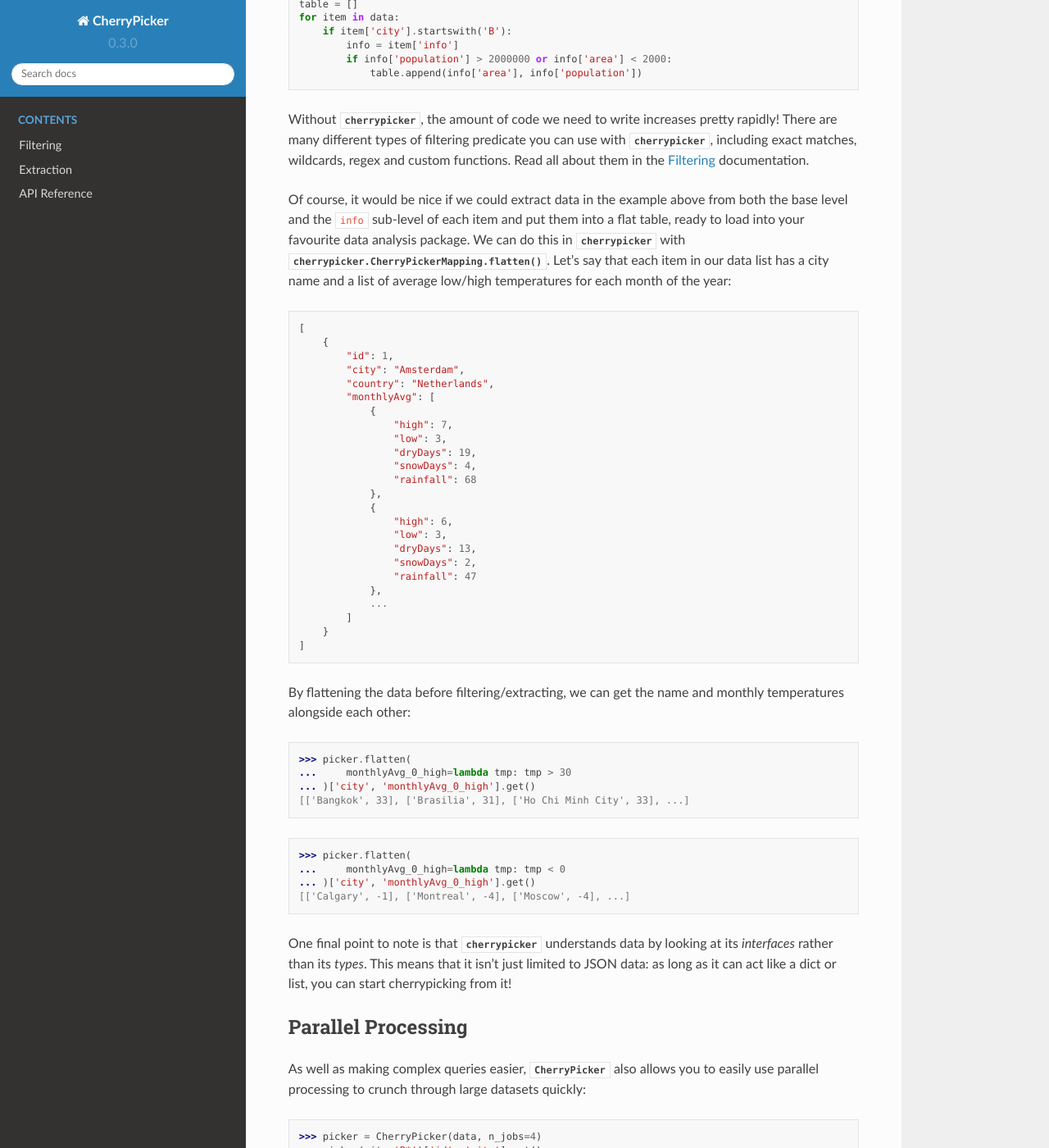
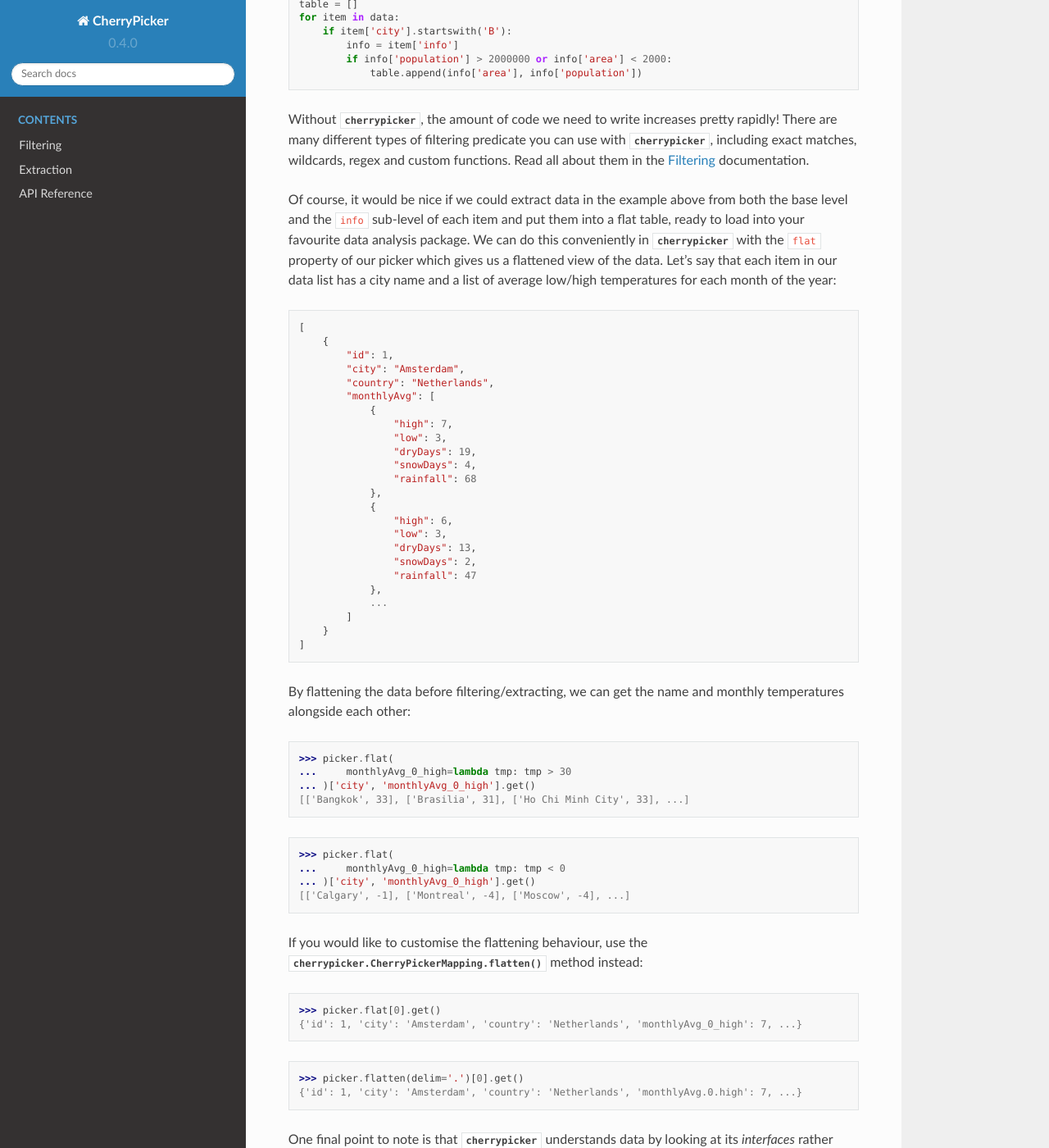
Before and after one commit to big-o/cherrypicker, a Sphinx documentation site: the page built from docs/source/index.rst, in a window 1280 px wide and 1400 px high, scrolled down 1460 px. Shown: the whole window at 82% size. Built offline with Sphinx 7.4.7 and the Read the Docs theme 2.0.0, drawn with Linux system fonts in a browser that asks for light colours; comment, search, counter and statistics services are not loaded.

Commit message:
flatten delimiter bug fix (GH-6)

```diff
--- a/cherrypicker/__about__.py
+++ b/cherrypicker/__about__.py
@@ -1,6 +1,6 @@
 __author__ = "big-o"
 __author_email__ = "big-o@users.noreply.github.com"
-__version__ = "0.3.0"
+__version__ = "0.4.0"
 __release__ = __version__
 __name__ = "cherrypicker"
 __title__ = "CherryPicker"
--- a/cherrypicker/__init__.py
+++ b/cherrypicker/__init__.py
@@ -1,3 +1,3 @@
-from .traversable import *
 from .leaf import *
 from .picker import *
+from .traversable import *
--- a/docs/source/conf.py
+++ b/docs/source/conf.py
@@ -18,13 +18,13 @@ import sys
 sys.path.insert(0, os.path.abspath("../../"))
 
 from cherrypicker.__about__ import (
+    __author__,
+    __author_email__,
+    __description__,
     __name__,
+    __release__,
     __title__,
     __version__,
-    __author__,
-    __author_email__,
-    __release__,
-    __description__,
 )
 
 # -- Project information -----------------------------------------------------
--- a/docs/source/index.rst
+++ b/docs/source/index.rst
@@ -96,9 +96,10 @@ custom functions. Read all about them in the :doc:`filter` documentation.
 Of course, it would be nice if we could extract data in the example above from
 both the base level and the ``info`` sub-level of each item and put them into a
 flat table, ready to load into your favourite data analysis package. We can do
-this in :mod:`cherrypicker` with :meth:`cherrypicker.CherryPickerMapping.flatten`.
-Let's say that each item in our data list has a city name and a list of average
-low/high temperatures for each month of the year:
+this conveniently in :mod:`cherrypicker` with the ``flat`` property of our picker
+which gives us a flattened view of the data. Let's say that each item in our data
+list has a city name and a list of average low/high temperatures for each month of the
+year:
 
 .. code-block:: python
 
@@ -132,17 +133,30 @@ monthly temperatures alongside each other:
 
 .. code-block:: python
 
-    >>> picker.flatten(
+    >>> picker.flat(
     ...     monthlyAvg_0_high=lambda tmp: tmp > 30
     ... )['city', 'monthlyAvg_0_high'].get()
     [['Bangkok', 33], ['Brasilia', 31], ['Ho Chi Minh City', 33], ...]
 
 .. code-block:: python
 
-    >>> picker.flatten(
+    >>> picker.flat(
     ...     monthlyAvg_0_high=lambda tmp: tmp < 0
     ... )['city', 'monthlyAvg_0_high'].get()
     [['Calgary', -1], ['Montreal', -4], ['Moscow', -4], ...]
+
+If you would like to customise the flattening behaviour, use the
+:meth:`cherrypicker.CherryPickerMapping.flatten` method instead:
+
+.. code-block:: python
+
+    >>> picker.flat[0].get()
+    {'id': 1, 'city': 'Amsterdam', 'country': 'Netherlands', 'monthlyAvg_0_high': 7, ...}
+
+.. code-block:: python
+
+    >>> picker.flatten(delim='.')[0].get()
+    {'id': 1, 'city': 'Amsterdam', 'country': 'Netherlands', 'monthlyAvg.0.high': 7, ...}
 
 One final point to note is that :mod:`cherrypicker` understands data by looking
 at its *interfaces* rather than its *types*. This means that it isn't just
--- a/requirements-test.txt
+++ b/requirements-test.txt
@@ -3,3 +3,4 @@ coverage
 pytest
 pytest-black
 pytest-cov
+pytest-sphinx
--- a/setup.cfg
+++ b/setup.cfg
@@ -2,7 +2,7 @@
 addopts = -ra --black --cov=cherrypicker --cov-report=term
 
 [tox:tox]
-envlist = clean,py37,py38
+envlist = clean,py37,py38,py39
 
 [testenv]
 usedevelop = True
--- a/setup.py
+++ b/setup.py
@@ -1,8 +1,8 @@
 # Always prefer setuptools over distutils
-from setuptools import setup, find_packages
+import importlib.util
 import os
-import importlib.util
 
+from setuptools import find_packages, setup
 
 about = None
 for root, dirs, files in os.walk("."):
```
Also changed, not shown: 6 other files.
